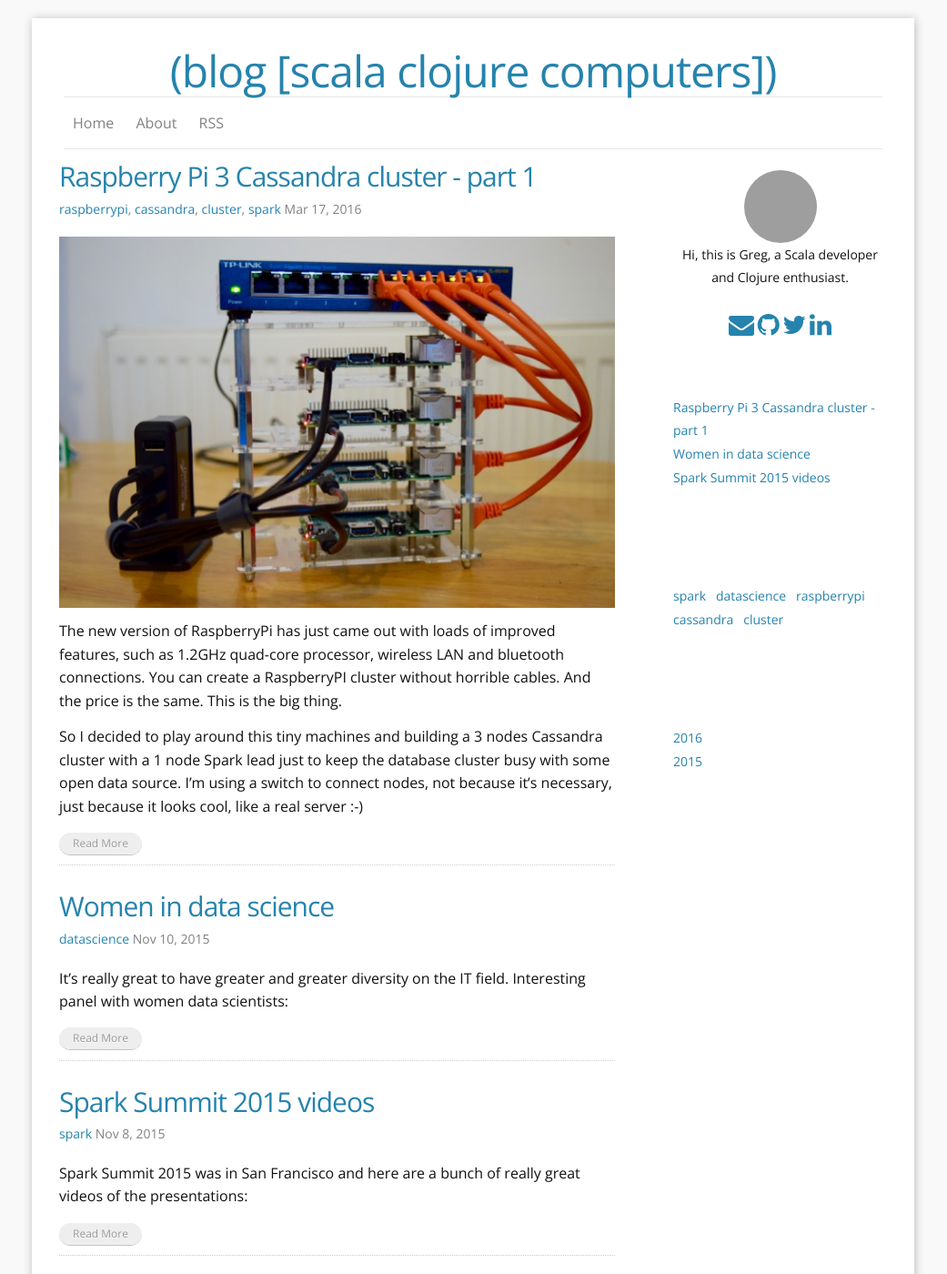
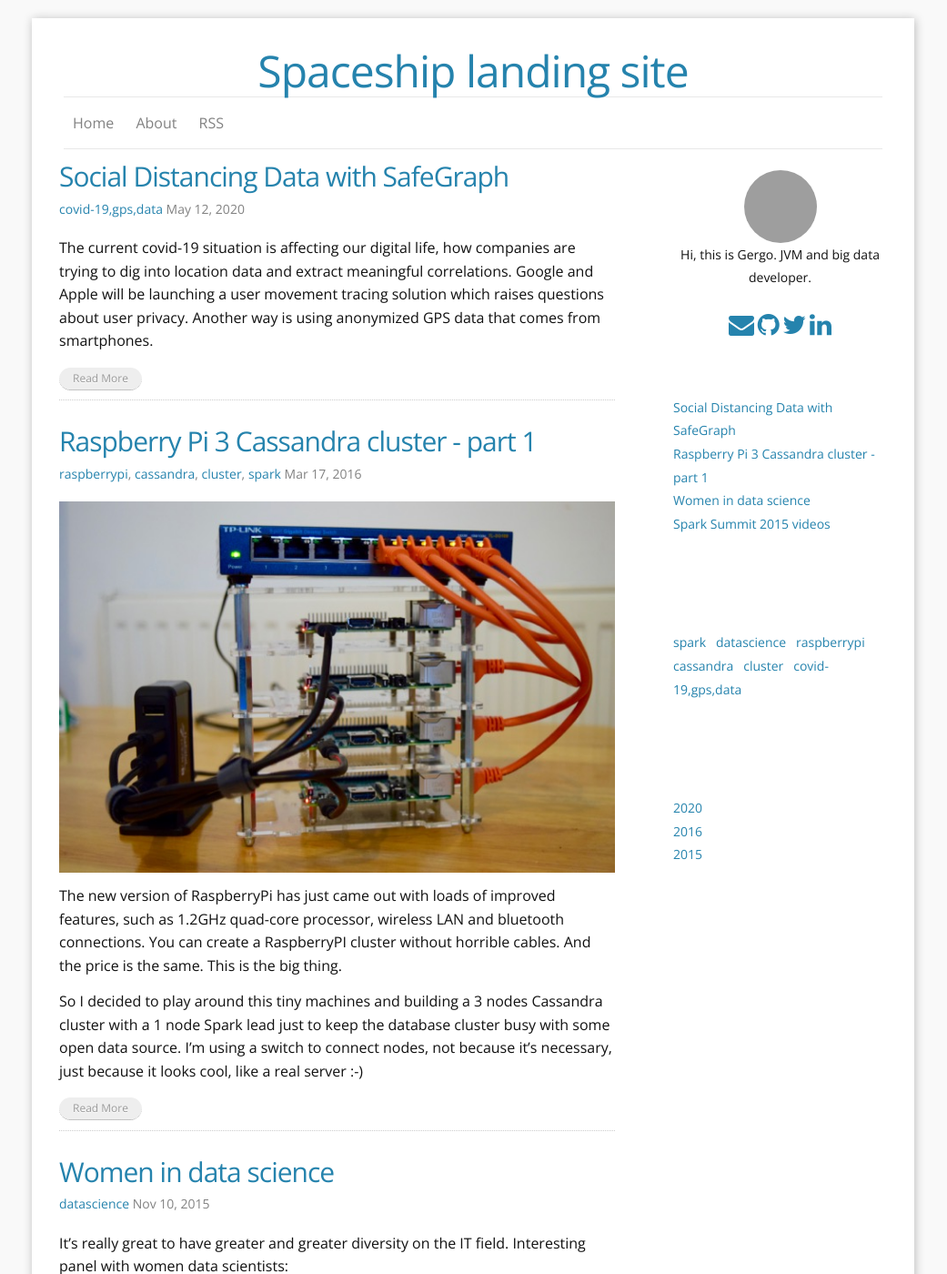
Before and after one commit to znurgl/znurgl.github.io, a Jekyll site: the page built from index.html, in a window 1280 px wide and 1400 px high. Shown: the whole window at 91% size, without its empty margins (120-1161 px from the left). Built offline with Jekyll 4.4.1, drawn with Linux system fonts in a browser that asks for light colours; nearby versions of some CDN libraries; the list of posts is cut into pages by our own code; comment, search, counter and statistics services are not loaded; some of the changed text lies outside the part shown; grey boxes are pictures that could not be loaded.

Commit message:
add safegraph post

```diff
--- a/_config.yml
+++ b/_config.yml
@@ -1,18 +1,17 @@
 # Site settings
-title: (blog [scala clojure computers])
+title: Spaceship landing site
 email: znurgl@gmail.com
-author: Greg Bakos
-keywords: "Scala, Clojure, AWS, Cluster, Programming"
+author: Gergo Bakos
+keywords: "Java, Scala, AWS, Spring, Computer Science"
 baseurl: ""
-url: "http://znurgl.net"
+url: "https://znurgl.github.io"
 twitter_username: znurgl
-github_username:  znurgl
+github_username: znurgl
 disqus_shortname: znurgl
-favicon:     "/images/favicon.ico"
-aboutme: Hi, this is Greg, a Scala developer and Clojure enthusiast.
+favicon: "/images/favicon.ico"
+aboutme: Hi, this is Gergo. JVM and big data developer.
 aboutme_photo: http://i.imgur.com/jZshyJD.jpg
 locale: en_US
-
 
 ### Site setting:
 ShowContactInfo: "True" # Personal Info (twitter,github,email) can be seen on aboutme-sidebar, those info only shown when ShowContactInfo == True
@@ -26,8 +25,8 @@ tag_page_dir: tag
 markdown: kramdown
 # highlighter: pygments
 kramdown:
-        input: GFM
-        syntax_highlighter: rouge
+  input: GFM
+  syntax_highlighter: rouge
 
 gems: [jekyll-seo-tag, jekyll-paginate]
 
--- /dev/null
+++ b/_posts/2020-05-12-social-distancing-data-with-safegraph.md
@@ -0,0 +1,17 @@
+---
+published: true
+layout: post
+title: "Social Distancing Data with SafeGraph"
+date: 2020-05-12 17:10:00
+tags: covid-19,gps,data
+---
+
+The current covid-19 situation is affecting our digital life, how companies are trying to dig into location data and extract meaningful correlations. Google and Apple will be launching a user movement tracing solution which raises questions about user privacy. Another way is using anonymized GPS data that comes from smartphones.
+
+I listened to Software Engineering Daily where Ryan Fox Squire talked about SafeGraph. Ryan is a senior data scientist at SafeGraph. He talked about the issues that SafeGuard aimed to solve with geospatial datasets. Over 400 organizations are using it in the US to fight with covid-19. Using the data to understand how the lockdown works.
+
+These aggregated GPS data points make it possible to understand a location. Knowing its shape and usual visitor density it is possible to predict the risk of reopening the place. They can measure the effectiveness of stay-at-home policies.
+The data is freely available for researchers, academics and government organizations.
+
+References
+Meyerson, Jeff. (2020 May 11). Social Distancing Data with Ryan Fox Squire. Software Engineering Daily. (https://softwareengineeringdaily.com/2020/05/11/social-distancing-data-with-ryan-fox-squire/)
```
Also changed, not shown: about.md (+1 -2 lines).
